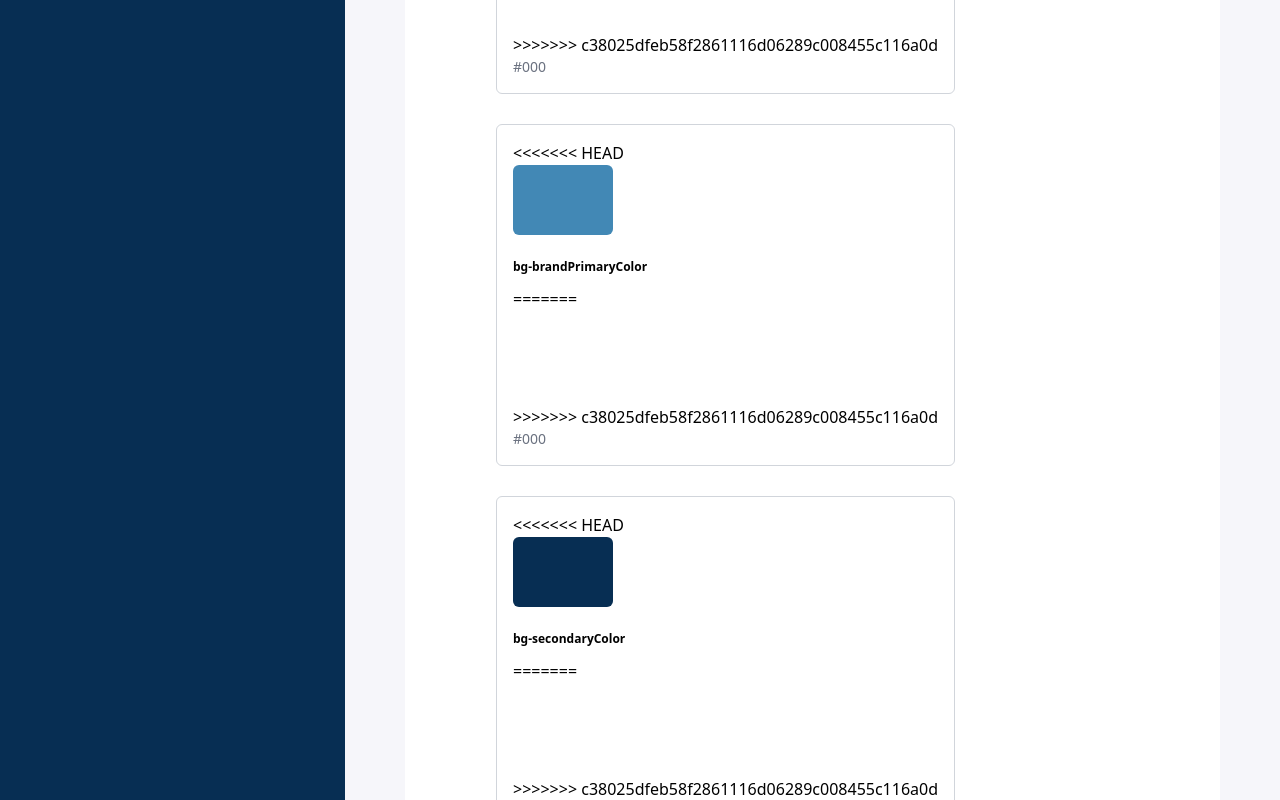
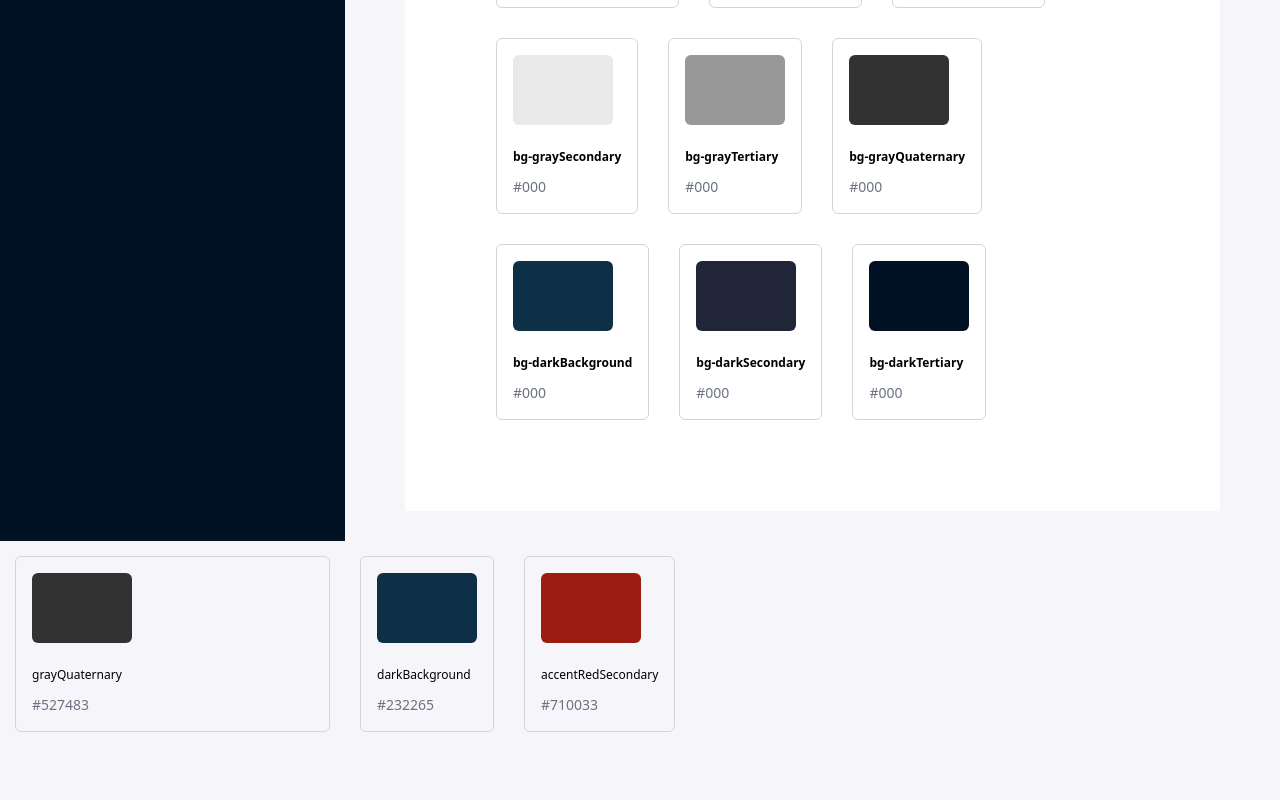
Before and after one commit to RostislavSuslov/dev-Kraken, a Vue app: page /style-color in a window 1280 px wide. Shown: the part 1280-2080 px from the top of the page. After the commit the page ends 2027 px from the top, so only its background shows below. Built offline with nearby package versions, Linux system fonts and the light colour scheme.

Commit message:
mere file

```diff
--- a/src/App.vue
+++ b/src/App.vue
@@ -7,16 +7,9 @@
     <div id="root">
         <Sidebar />
         <Main />
-<<<<<<< HEAD
         <ColorCardEasy title="grayQuaternary" classColor="bg-grayQuaternary" description="#527483" />
         <ColorCardEasy title="darkBackground" classColor="bg-darkBackground" description="#232265" />
         <ColorCardEasy title="accentRedSecondary" classColor="bg-accentRedSecondary" description="#710033" />
-=======
-
-        <ColorCardEasy title="Это тайтл" classColor="Это колоор" description="Это дескрипшин" />
-        <ColorCardEasy title="Это тайтл 2" classColor="bg-prymaryColor" description="Это дескрипшин 2" />
-        <ColorCardEasy title="Это тайтл 3" classColor="bg-secondaryColor" description="Это дескрипшин 3" />
->>>>>>> c38025dfeb58f2861116d06289c008455c116a0d
     </div>
 </template>
 <style lang="scss">
--- a/src/assets/main.css
+++ b/src/assets/main.css
@@ -26,7 +26,7 @@
 
 
 .sidebar {
-
+    background-color: #001223;
     color: #fff;
     margin-top: 100px;
     padding: 50px 0;
--- a/src/components/ColorCard.vue
+++ b/src/components/ColorCard.vue
@@ -40,13 +40,8 @@
 
 <template>
     <li class="colorCard m-[15px] w-100 border border-gray-300 rounded-md p-4">
-<<<<<<< HEAD
         <div class="color-show w-[100px] h-[70px] rounded-md mb-6" :class="colorValue.class"></div>
         <div class="color-title font-semibold text-xs mb-3">{{colorValue.class}}</div>
-=======
-        <div :class="['color-show', 'w-[100px]', 'h-[70px]', 'rounded-md', 'mb-6', getColorClass ]"></div>
-        <div class="color-title font-semibold text-xs mb-3">{{colorValue.variable}}</div>
->>>>>>> c38025dfeb58f2861116d06289c008455c116a0d
         <div class="color-hex text-gray-500 text-sm">{{colorValue.hex}}</div>
     </li>
 </template>
--- a/src/components/ColorCardEasy.vue
+++ b/src/components/ColorCardEasy.vue
@@ -1,7 +1,7 @@
  <template>
-    <li class="colorCard m-[15px] w-100 border border-gray-300 rounded-md p-4">
-        <div class="color-title font-semibold text-xs mb-3">{{ title }}</div>
-        <div class="color-title font-semibold text-xs mb-3">{{ classColor }}</div>
+    <li class="colorCard list-stule-none m-[15px] w-100 border border-gray-300 rounded-md p-4 list-none">
+        <div class="color-show w-[100px] h-[70px] rounded-md mb-6" :class="classColor"></div>
+        <div class="color-title font-Цsemibold text-xs mb-3">{{ title }}</div>
         <div class="color-hex text-gray-500 text-sm">{{ description }}</div>
     </li>
 </template>
--- a/src/components/Sidebar.vue
+++ b/src/components/Sidebar.vue
@@ -26,17 +26,17 @@ onMounted(() => {
 </script>
 
 <template>
-    <div class="sidebar bg-secondaryColor">
+    <div class="sidebar">
         <a href="/" class="logo">
             <img src="src/assets/logo.svg" alt="logo-Kraken-CRM">
         </a>
         <button class="burger">burger</button>
         <nav class="main-navigation">
-            <a href="offers" class="text-paragraph px-5 hover:text-accentGold">offers</a>
-            <a href="advertisers" class="text-paragraph px-5 hover:text-accentGold">advertisers</a>
-            <a href="Webmasters" class="text-paragraph px-5 hover:text-accentGold">Webmasters</a>
-            <a href="domens" class="text-paragraph px-5 hover:text-accentGold">domens</a>
-            <a href="settings" class="text-paragraph px-5 hover:text-accentGold">settings</a>
+            <a href="offers">offers</a>
+            <a href="advertisers">advertisers</a>
+            <a href="Webmasters">Webmasters</a>
+            <a href="domens">domens</a>
+            <a href="settings">settings</a>
         </nav>
         <nav class="user-navigation">
             <a href="#">User Name</a>.
```
